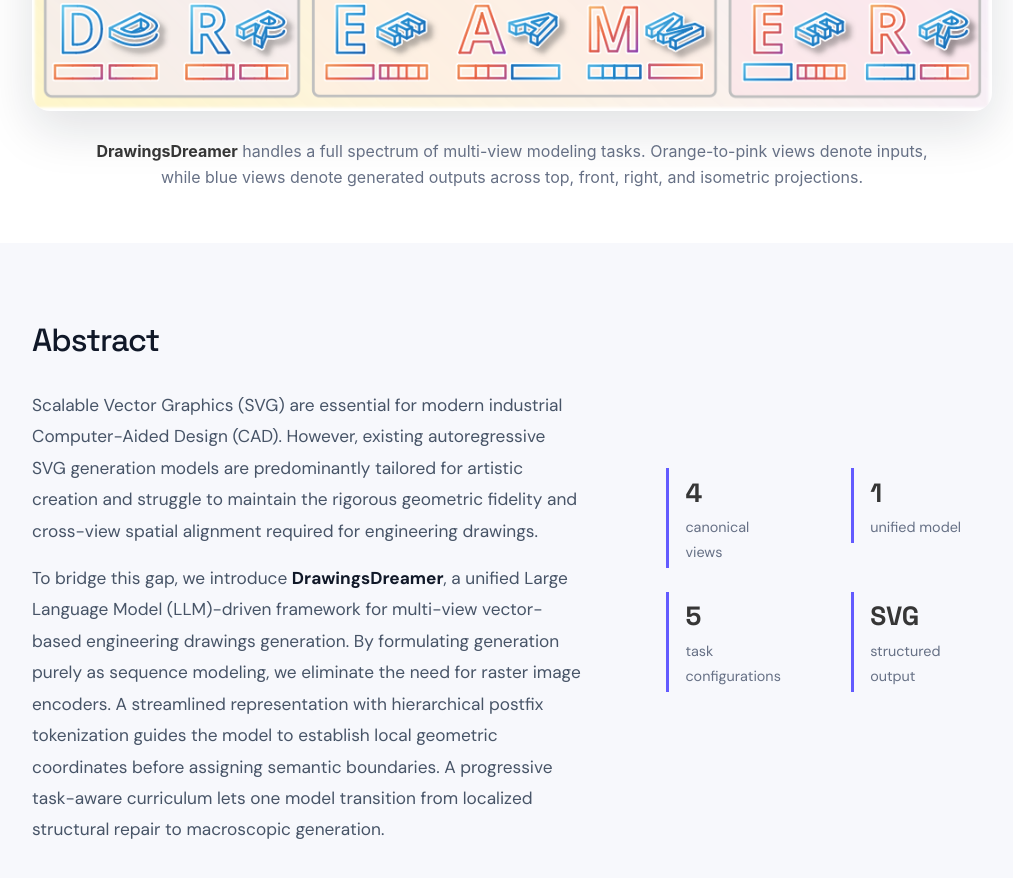
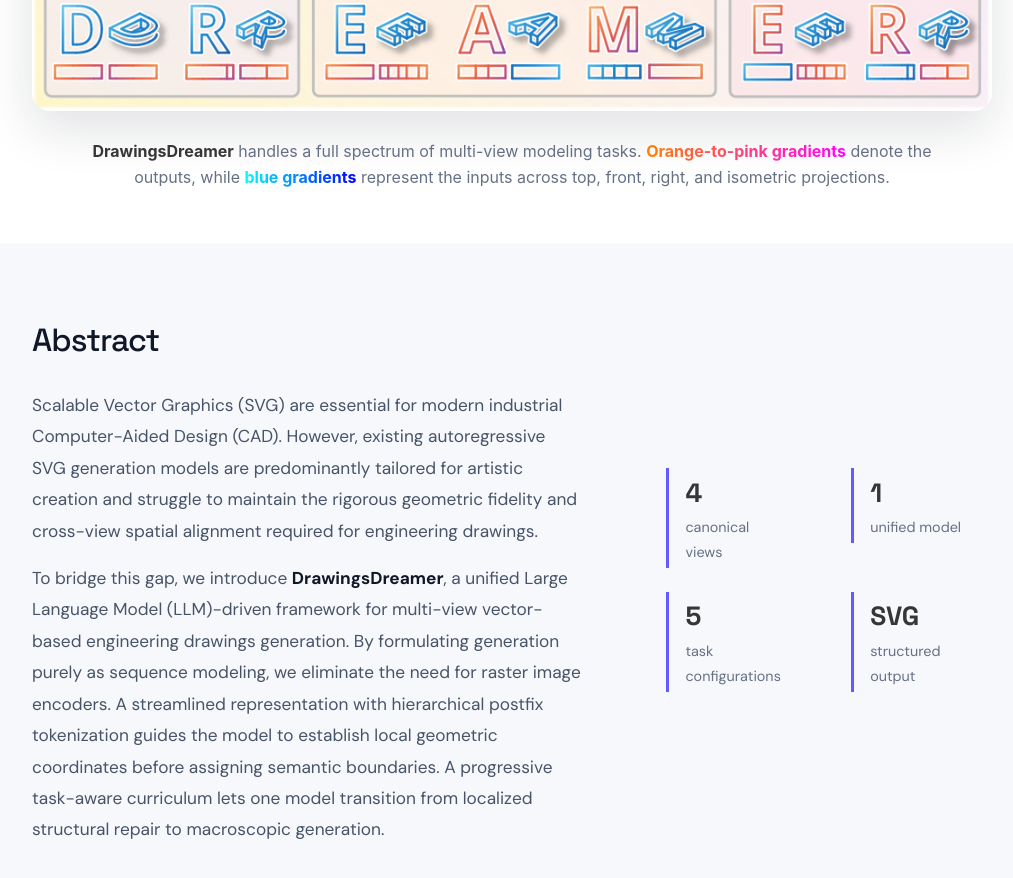
Before and after one commit to drawingsdreamer/drawingsdreamer.github.io, a plain HTML site: page index.html in a window 1280 px wide. Shown: the part 940-1818 px from the top of the page, without its empty margins (128-1141 px from the left). Drawn offline with Linux system fonts and the light colour scheme.

Commit message:
Match teaser caption gradients to paper colors

```diff
--- a/index.html
+++ b/index.html
@@ -58,6 +58,13 @@
     .hero.teaser { padding:2rem 1.5rem 3.25rem; }
     .teaser img { width:100%; border-radius:18px; box-shadow:0 18px 50px rgba(16,24,40,.13); }
     .caption { color:var(--muted); font-size:1rem; line-height:1.65; max-width:850px; margin:1.2rem auto 0; }
+    .caption-gradient { display:inline-block; font-weight:700; }
+    .caption-gradient-orange { color:#ff8000; --caption-gradient:linear-gradient(90deg, #ff8000, #ff00ff); }
+    .caption-gradient-blue { color:#0000ff; --caption-gradient:linear-gradient(90deg, #00ffff, #0000ff); }
+    @supports ((background-clip:text) or (-webkit-background-clip:text)) {
+      .caption-gradient { background-image:var(--caption-gradient); -webkit-background-clip:text; background-clip:text; color:transparent; }
+    }
+    @media (forced-colors:active) { .caption-gradient { background:none; color:CanvasText; } }
     .section { padding:4.5rem 1.5rem; }
     .section.is-light { background:var(--wash); }
     .section-title { font-size:2rem; letter-spacing:-.03em; margin-bottom:1.5rem!important; }
@@ -109,7 +116,7 @@
 
     <section class="hero teaser">
       <div class="container is-max-desktop">
-        <figure class="teaser"><img src="static/images/drawingsdreamer/teaser.png" alt="DrawingsDreamer multi-view generation overview" loading="eager"><figcaption class="caption has-text-centered"><strong>DrawingsDreamer</strong> handles a full spectrum of multi-view modeling tasks. Orange-to-pink views denote inputs, while blue views denote generated outputs across top, front, right, and isometric projections.</figcaption></figure>
+        <figure class="teaser"><img src="static/images/drawingsdreamer/teaser.png" alt="DrawingsDreamer multi-view generation overview" loading="eager"><figcaption class="caption has-text-centered"><strong>DrawingsDreamer</strong> handles a full spectrum of multi-view modeling tasks. <span class="caption-gradient caption-gradient-orange">Orange-to-pink gradients</span> denote the outputs, while <span class="caption-gradient caption-gradient-blue">blue gradients</span> represent the inputs across top, front, right, and isometric projections.</figcaption></figure>
       </div>
     </section>
 
```
